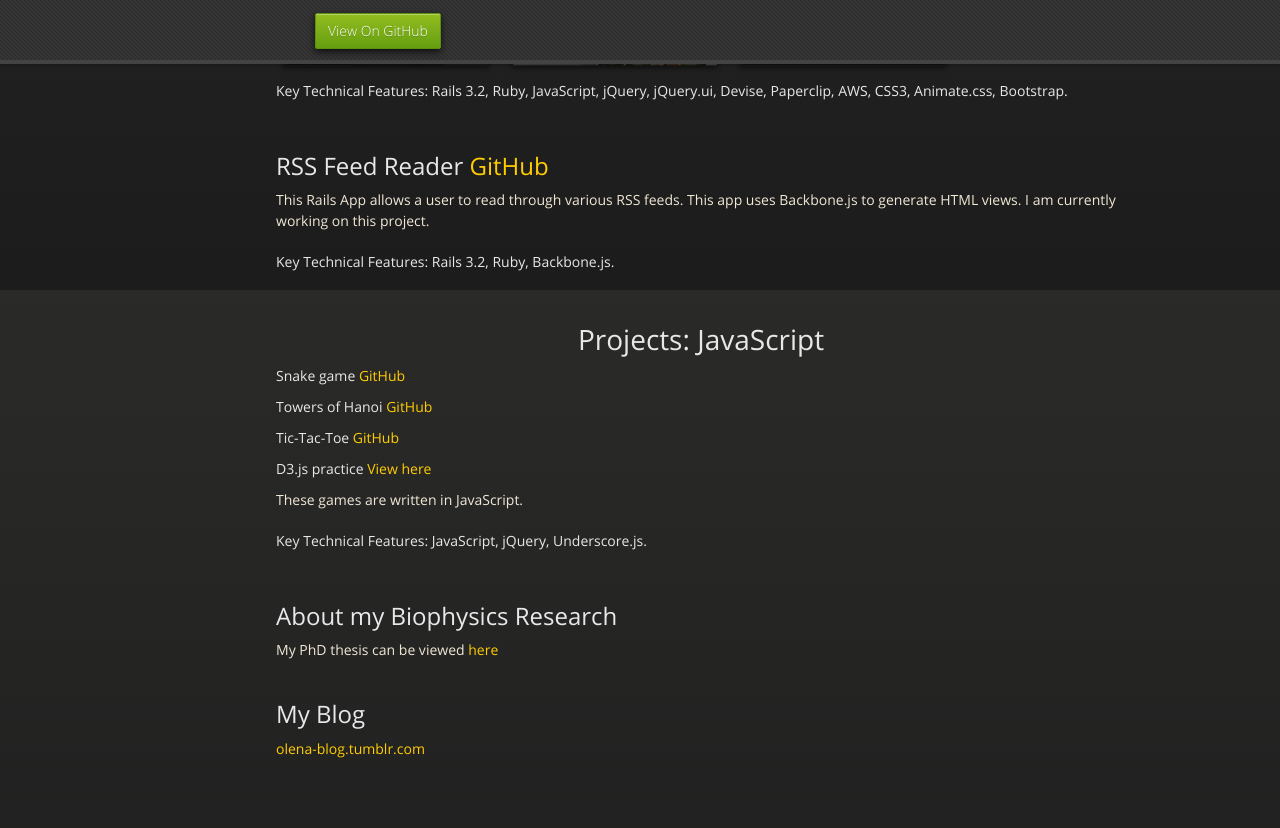
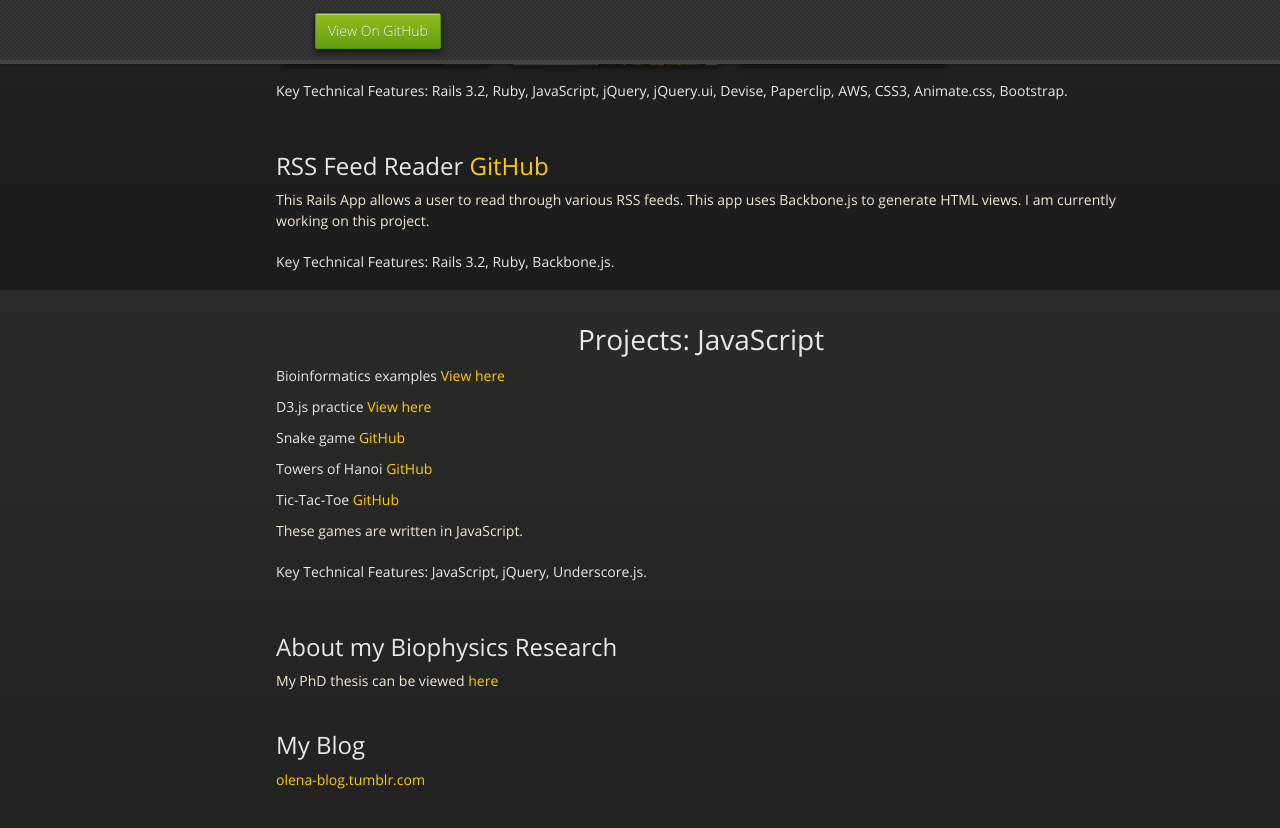
Before and after one commit to livash/livash.github.io, a Jekyll site: the page index.html, which Jekyll copies as it is, in a window 1280 px wide and 900 px high, scrolled down 610 px. Shown: the top 828 px of the window. Built offline with Jekyll 4.4.1, drawn with Linux system fonts in a browser that asks for light colours; nearby versions of some CDN libraries.

Commit message:
Bioinformatics section added

```diff
--- a/d3/index.html
+++ b/d3/index.html
@@ -1,4 +1,4 @@
-<!DOCTYEP html>
+<!DOCTYPE html>
 <html>
 <head>
 	<script type="text/javascript" src="http://ajax.googleapis.com/ajax/libs/jquery/1.10.2/jquery.min.js"></script>
--- a/index.html
+++ b/index.html
@@ -62,6 +62,14 @@ Key Technical Features: Rails 3.2, Ruby, Backbone.js.
 <h1 style="text-align:center;">Projects: JavaScript</h1>
 
 <h4>
+Bioinformatics examples <a href="bioinformatics/bioinformatics.html">View here</a>
+</h4>
+
+<h4>
+D3.js   practice <a href="d3/index.html">View here</a>
+</h4>
+
+<h4>
 Snake game   <a href="https://github.com/livash/Snake">GitHub</a>
 </h4>
 
@@ -73,9 +81,7 @@ Towers of Hanoi   <a href="https://github.com/livash/">GitHub</a>
 Tic-Tac-Toe   <a href="https://github.com/livash/">GitHub</a>
 </h4>
 
-<h4>
-D3.js   practice <a href="d3/index.html">View here</a>
-</h4>
+
 
 <p>These games are written in JavaScript.</p>
 
```
